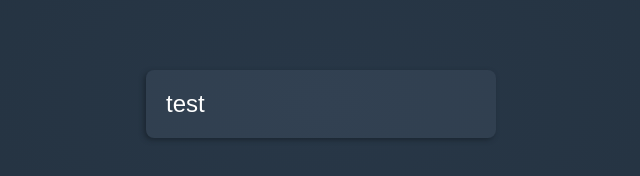
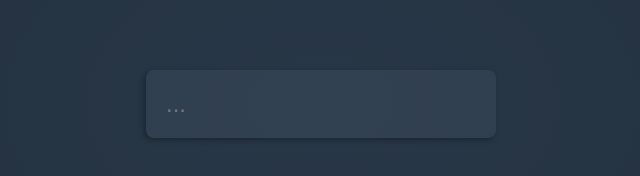
Before and after one commit to lambk/Multicast, a React (Create React App) app: page / in a window 1280 px wide. Shown: the part 296-472 px from the top of the page, without its empty margins (319-959 px from the left). Built offline with nearby package versions, Linux system fonts and the light colour scheme.

Commit message:
Allow the searchbar to be typed in

```diff
--- a/src/containers/WindowArea.js
+++ b/src/containers/WindowArea.js
@@ -1,9 +1,22 @@
 import React, { Component } from 'react';
+import SearchBar from '../presenters/SearchBar';
 import '../styles/WindowArea.css';
-import SearchBar from '../presenters/SearchBar';
 
 export default class WindowArea extends Component {
+  constructor(props) {
+    super(props);
+    this.state = { searchText: null };
+  }
+
+  onSearchType = e => {
+    this.setState({ searchText: e.target.value });
+  };
+
   render() {
-    return <main><SearchBar searchText="test" /></main>;
+    return (
+      <main>
+        <SearchBar searchText={this.state.searchText} handleType={this.onSearchType} />
+      </main>
+    );
   }
 }
--- a/src/presenters/SearchBar.js
+++ b/src/presenters/SearchBar.js
@@ -1,10 +1,10 @@
 import React from 'react';
 import '../styles/SearchBar.css';
 
-const SearchBar = ({ searchText }) => {
+const SearchBar = ({ searchText, handleType }) => {
   return (
     <div>
-      <input type="text" className="search-bar" value={searchText} />
+      <input type="text" className="search-bar" value={searchText} onChange={handleType} placeholder="..." />
     </div>
   );
 };
```
